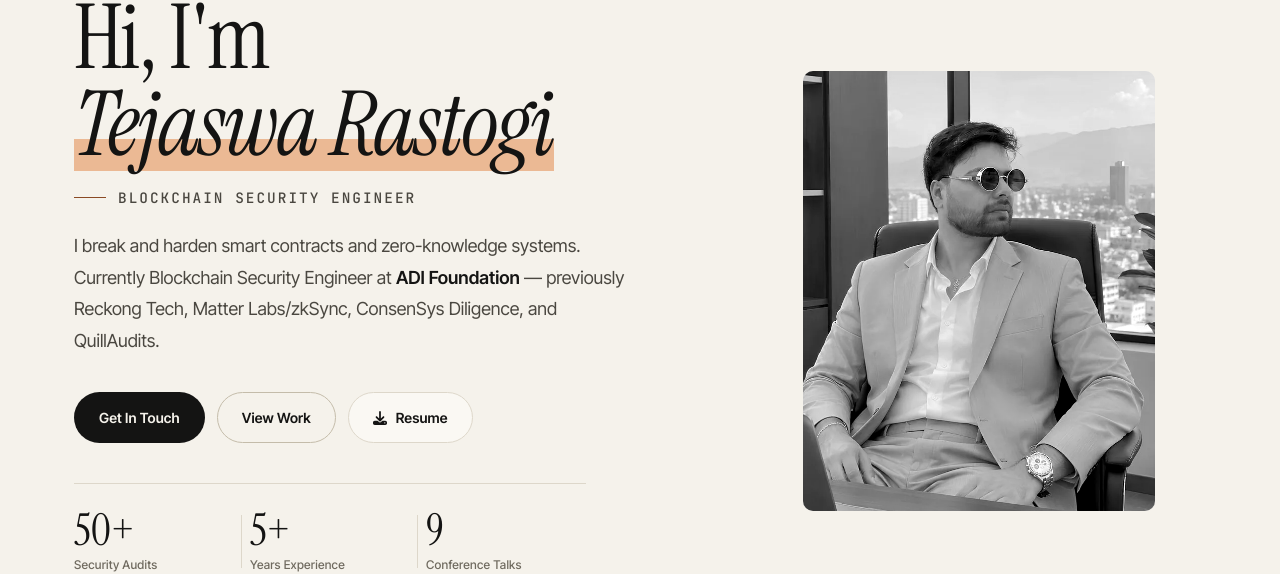
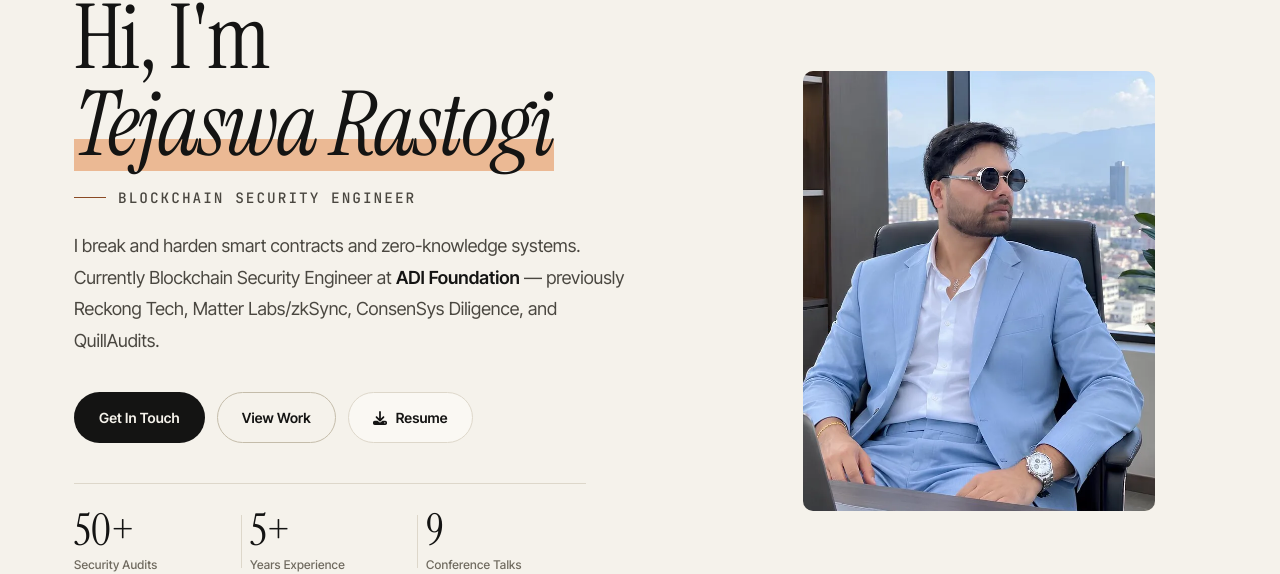
Before and after one commit to razzor-codes/razzor, a React (Create React App) app: page / in a window 1280 px wide. Shown: the part 185-759 px from the top of the page. Built offline with nearby package versions, Linux system fonts and the light colour scheme; no server answers.

Commit message:
Profile photo always in colour (no black-and-white until hover)

```diff
--- a/src/components/Hero/Hero.css
+++ b/src/components/Hero/Hero.css
@@ -234,12 +234,6 @@
   border-radius: var(--radius-lg);
   background: var(--bg-tertiary);
   display: block;
-  filter: grayscale(1) contrast(1.05);
-  transition: filter var(--transition-slow);
-}
-
-.profile-frame:hover .profile-image {
-  filter: none;
 }
 
 /* ---------- Scroll cue ---------- */
```
